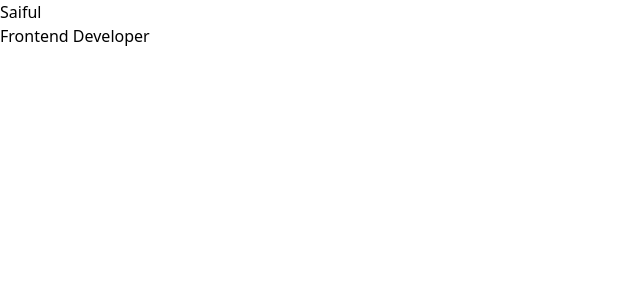
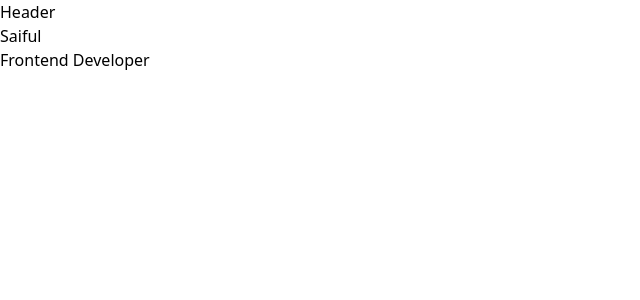
Before and after one commit to saiful-global/portfolio, a Next.js app: page / in a window 1280 px wide. Shown: the top 300 px of the page, without its empty margins (0-640 px from the left). Built offline with nearby package versions, Linux system fonts and the light colour scheme.

Commit message:
set layout for start the portfolio or test

```diff
--- a/src/app/page.js
+++ b/src/app/page.js
@@ -1,8 +1,11 @@
+import Header from "@/components/Header";
+
 export default function Home() {
   return (
-    <main>
+    <>
+      <Header></Header>
       <h1>Saiful</h1>
       <p>Frontend Developer</p>
-    </main>
+    </>
   );
 }
--- /dev/null
+++ b/src/app/projects/page.jsx
@@ -0,0 +1,9 @@
+import React from 'react'
+
+const Page = () => {
+  return (
+    <div> Projects Page</div>
+  )
+}
+
+export default Page
--- /dev/null
+++ b/src/components/Header.jsx
@@ -0,0 +1,9 @@
+import React from 'react'
+
+const Header = () => {
+  return (
+    <div>Header</div>
+  )
+}
+
+export default Header
```
